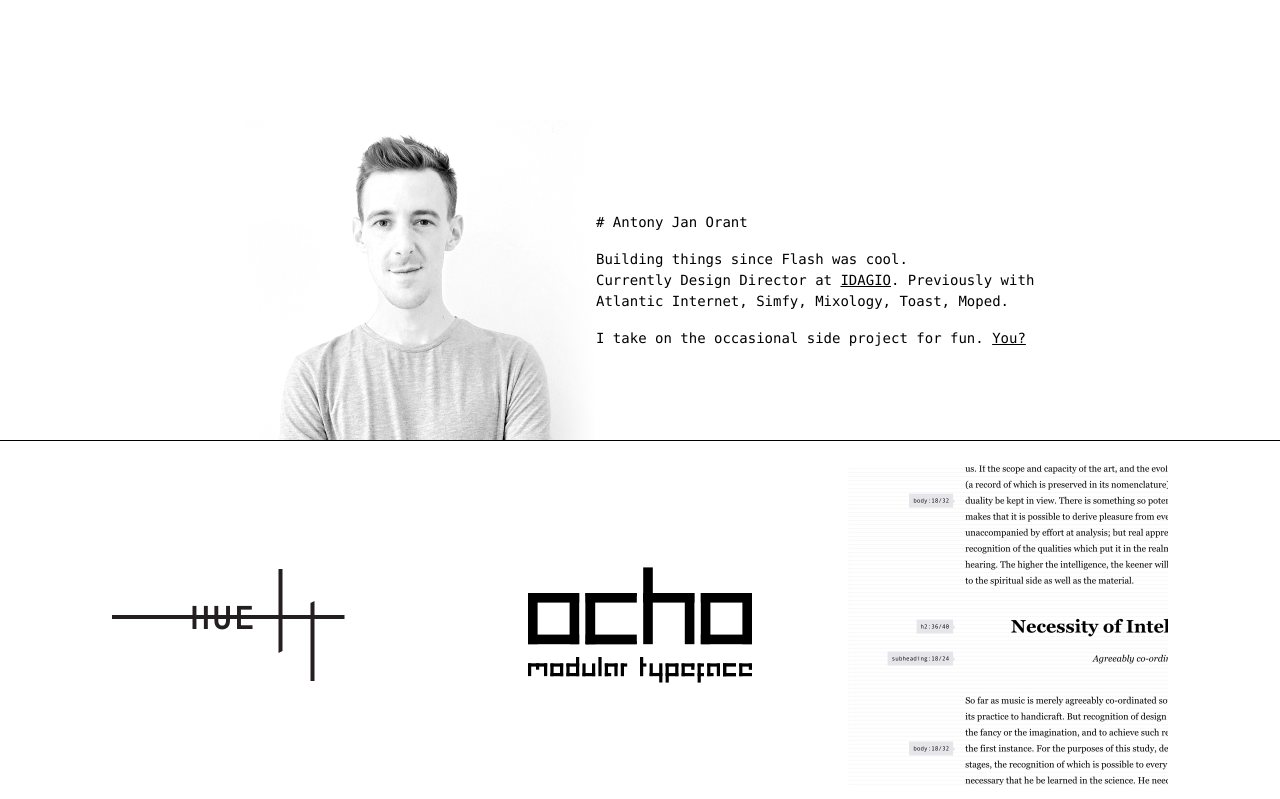
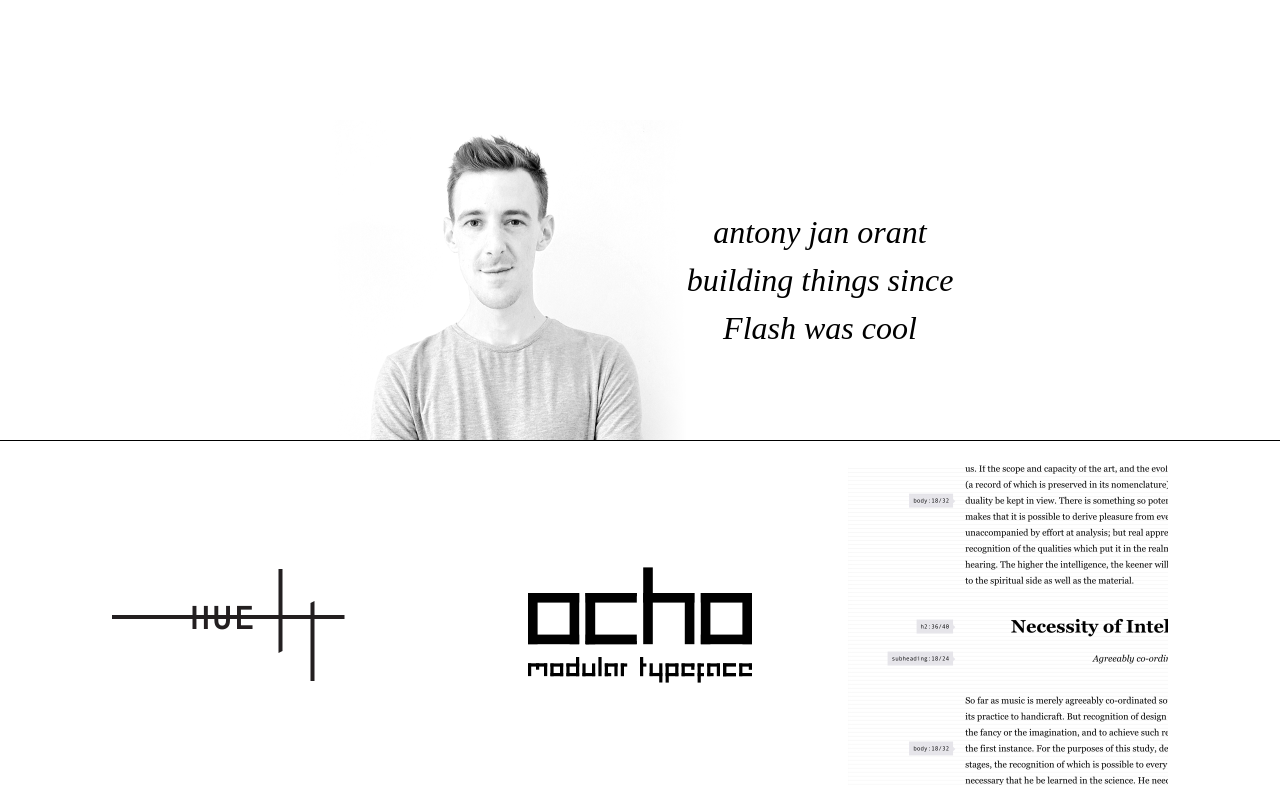
Before and after one commit to antorant/antorant.github.io, a PHP site: page / in a window 1280 px wide. Shown: the top 799 px of the page. Run offline with PHP 8.4, Linux system fonts and the light colour scheme; some web fonts are replaced.

Commit message:
Change font, edit text

```diff
--- a/css/fonts.css
+++ /dev/null
@@ -1,52 +0,0 @@
-@font-face {
-    font-family: 'bitstream_vera_sans_monoroman';
-    src: url('../webfonts/VeraMono-webfont.eot');
-    src: url('../webfonts/VeraMono-webfont.eot?#iefix') format('embedded-opentype'),
-         url('../webfonts/VeraMono-webfont.woff2') format('woff2'),
-         url('../webfonts/VeraMono-webfont.woff') format('woff'),
-         url('../webfonts/VeraMono-webfont.ttf') format('truetype'),
-         url('../webfonts/VeraMono-webfont.svg#bitstream_vera_sans_monoroman') format('svg');
-    font-weight: normal;
-    font-style: normal;
-
-}
-/*
-@font-face {
-    font-family: 'bitstream_vera_sans_monobold';
-    src: url('../webfonts/VeraMono-Bold-webfont.eot');
-    src: url('../webfonts/VeraMono-Bold-webfont.eot?#iefix') format('embedded-opentype'),
-         url('../webfonts/VeraMono-Bold-webfont.woff2') format('woff2'),
-         url('../webfonts/VeraMono-Bold-webfont.woff') format('woff'),
-         url('../webfonts/VeraMono-Bold-webfont.ttf') format('truetype'),
-         url('../webfonts/VeraMono-Bold-webfont.svg#bitstream_vera_sans_monobold') format('svg');
-    font-weight: normal;
-    font-style: normal;
-
-}
-
-@font-face {
-    font-family: 'bitstream_vera_sans_monoBdOb';
-    src: url('../webfonts/VeraMono-Bold-Italic-webfont.eot');
-    src: url('../webfonts/VeraMono-Bold-Italic-webfont.eot?#iefix') format('embedded-opentype'),
-         url('../webfonts/VeraMono-Bold-Italic-webfont.woff2') format('woff2'),
-         url('../webfonts/VeraMono-Bold-Italic-webfont.woff') format('woff'),
-         url('../webfonts/VeraMono-Bold-Italic-webfont.ttf') format('truetype'),
-         url('../webfonts/VeraMono-Bold-Italic-webfont.svg#bitstream_vera_sans_monoBdOb') format('svg');
-    font-weight: normal;
-    font-style: normal;
-
-}
-
-@font-face {
-    font-family: 'bitstream_vera_sans_monoOb';
-    src: url('../webfonts/VeraMono-Italic-webfont.eot');
-    src: url('../webfonts/VeraMono-Italic-webfont.eot?#iefix') format('embedded-opentype'),
-         url('../webfonts/VeraMono-Italic-webfont.woff2') format('woff2'),
-         url('../webfonts/VeraMono-Italic-webfont.woff') format('woff'),
-         url('../webfonts/VeraMono-Italic-webfont.ttf') format('truetype'),
-         url('../webfonts/VeraMono-Italic-webfont.svg#bitstream_vera_sans_monoOb') format('svg');
-    font-weight: normal;
-    font-style: normal;
-
-}
-*/
--- a/css/style.css
+++ b/css/style.css
@@ -10,9 +10,10 @@ body {
   /* max-width: 32em; */
   margin: 0 auto;
   padding: 0;
-  font-size: 14px;
+  font-size: 32px;
   line-height: 1.5;
-  font-family: 'bitstream_vera_sans_monoroman', Menlo, monospace;
+  font-family: 'Times New Roman', serif;
+  font-style: italic;
 }
 
 a, a:link, a:visited {
@@ -21,6 +22,10 @@ a, a:link, a:visited {
 
 p {
   margin: 16px 0;
+}
+
+.lowercase {
+  text-transform: lowercase;
 }
 
 .cover {
@@ -36,6 +41,7 @@ p {
 
 .cover__info {
   max-width: 32em;
+  text-align: center;
 }
 
 @media only screen and (max-width : 768px) {
--- a/index.html
+++ b/index.html
@@ -10,7 +10,6 @@
   <meta name="viewport" content="width=device-width">
   <link rel="shortcut icon" href="favicon.ico"/>
 
-  <link rel="stylesheet" href="css/fonts.css">
   <link rel="stylesheet" href="css/style.css">
 </head>
 <body>
@@ -19,12 +18,7 @@
   <div class="cover">
     <img src="img/me.jpg" width="360" height="320" />
     <div class="cover__info">
-      <p># Antony Jan Orant</h1>
-      <p>
-        Building things since Flash was cool.<br/>
-        Currently Design Director at <a href="https://idagio.com">IDAGIO</a>. Previously with Atlantic Internet, Simfy, Mixology, Toast, Moped.
-      </p>
-      <p>I take on the occasional side project for fun. <a href="mailto:antonyorant@gmail.com">You?</a></p>
+      <p><span class="lowercase">Antony Jan Orant</span><br/>building things since<br/>Flash was cool</p>
     </div>
   </div>
 
```
